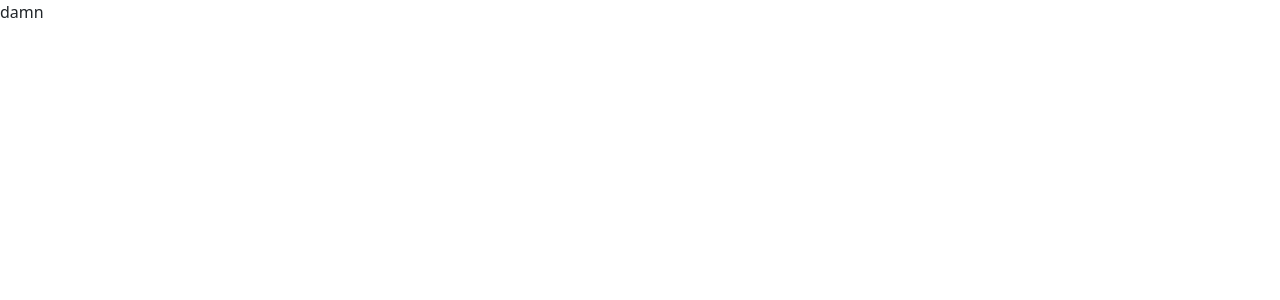
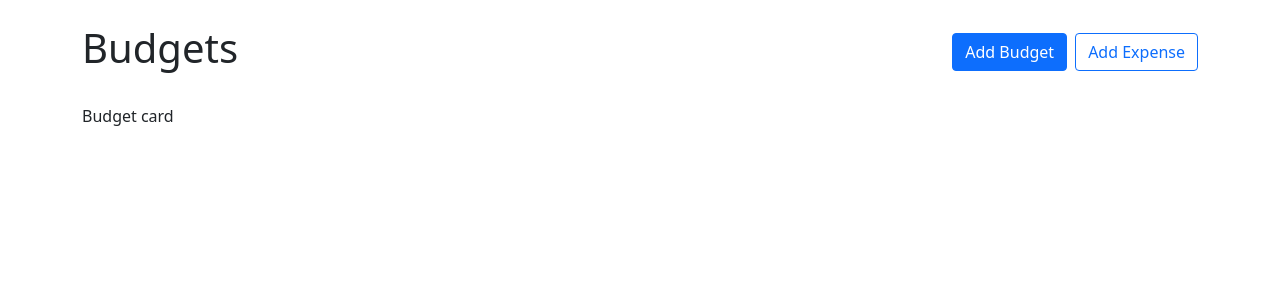
Before and after one commit to mic7x4/budget-app, a React (Create React App) app: page / in a window 1280 px wide. Shown: the top 300 px of the page. Built offline with nearby package versions, Linux system fonts and the light colour scheme.

Commit message:
component

```diff
--- a/package.json
+++ b/package.json
@@ -11,6 +11,7 @@
     "react-bootstrap": "^2.1.1",
     "react-dom": "^17.0.2",
     "react-scripts": "5.0.0",
+    "uuid": "^8.3.2",
     "web-vitals": "^2.1.4"
   },
   "scripts": {
--- a/src/App.css
+++ /dev/null
@@ -1,38 +0,0 @@
-.App {
-  text-align: center;
-}
-
-.App-logo {
-  height: 40vmin;
-  pointer-events: none;
-}
-
-@media (prefers-reduced-motion: no-preference) {
-  .App-logo {
-    animation: App-logo-spin infinite 20s linear;
-  }
-}
-
-.App-header {
-  background-color: #282c34;
-  min-height: 100vh;
-  display: flex;
-  flex-direction: column;
-  align-items: center;
-  justify-content: center;
-  font-size: calc(10px + 2vmin);
-  color: white;
-}
-
-.App-link {
-  color: #61dafb;
-}
-
-@keyframes App-logo-spin {
-  from {
-    transform: rotate(0deg);
-  }
-  to {
-    transform: rotate(360deg);
-  }
-}
--- a/src/App.js
+++ b/src/App.js
@@ -1,9 +1,21 @@
-import './App.css';
+import { Button, Stack } from "react-bootstrap";
+import { Container } from "react-bootstrap";
+import BudgetCard from "./components/BudgetCard";
 
 function App() {
-  return (
-    <p>damn</p>
-  );
+  return(
+  <Container className="my-4">
+    <Stack direction="horizontal" gap='2' className="mb-4">
+      <h1 className="me-auto">Budgets</h1>
+      <Button variant="primary">Add Budget</Button>
+      <Button variant="outline-primary">Add Expense</Button>
+    </Stack>
+    <div style={{display:'grid', gridTemplateColumns:"repeat(auto-fill, minmax(300px,1fr))",gap:"1rem",alignItems:"flex-start"}}>
+    <BudgetCard>
+
+    </BudgetCard>
+    </div>
+  </Container>);
 }
 
 export default App;
--- /dev/null
+++ b/src/components/BudgetCard.jsx
@@ -0,0 +1,9 @@
+import React from 'react';
+
+function BudgetCard() {
+  return <div>
+      Budget card
+  </div>;
+}
+
+export default BudgetCard;
--- a/src/index.css
+++ /dev/null
@@ -1,13 +0,0 @@
-body {
-  margin: 0;
-  font-family: -apple-system, BlinkMacSystemFont, 'Segoe UI', 'Roboto', 'Oxygen',
-    'Ubuntu', 'Cantarell', 'Fira Sans', 'Droid Sans', 'Helvetica Neue',
-    sans-serif;
-  -webkit-font-smoothing: antialiased;
-  -moz-osx-font-smoothing: grayscale;
-}
-
-code {
-  font-family: source-code-pro, Menlo, Monaco, Consolas, 'Courier New',
-    monospace;
-}
--- a/src/index.js
+++ b/src/index.js
@@ -1,6 +1,5 @@
 import React from 'react';
 import ReactDOM from 'react-dom';
-import './index.css';
 import App from './App';
 import 'bootstrap/dist/css/bootstrap.min.css';
 
```
Also changed, not shown: src/reportWebVitals.js (deleted, +0 -13 lines), src/setupTests.js (deleted, +0 -5 lines).
